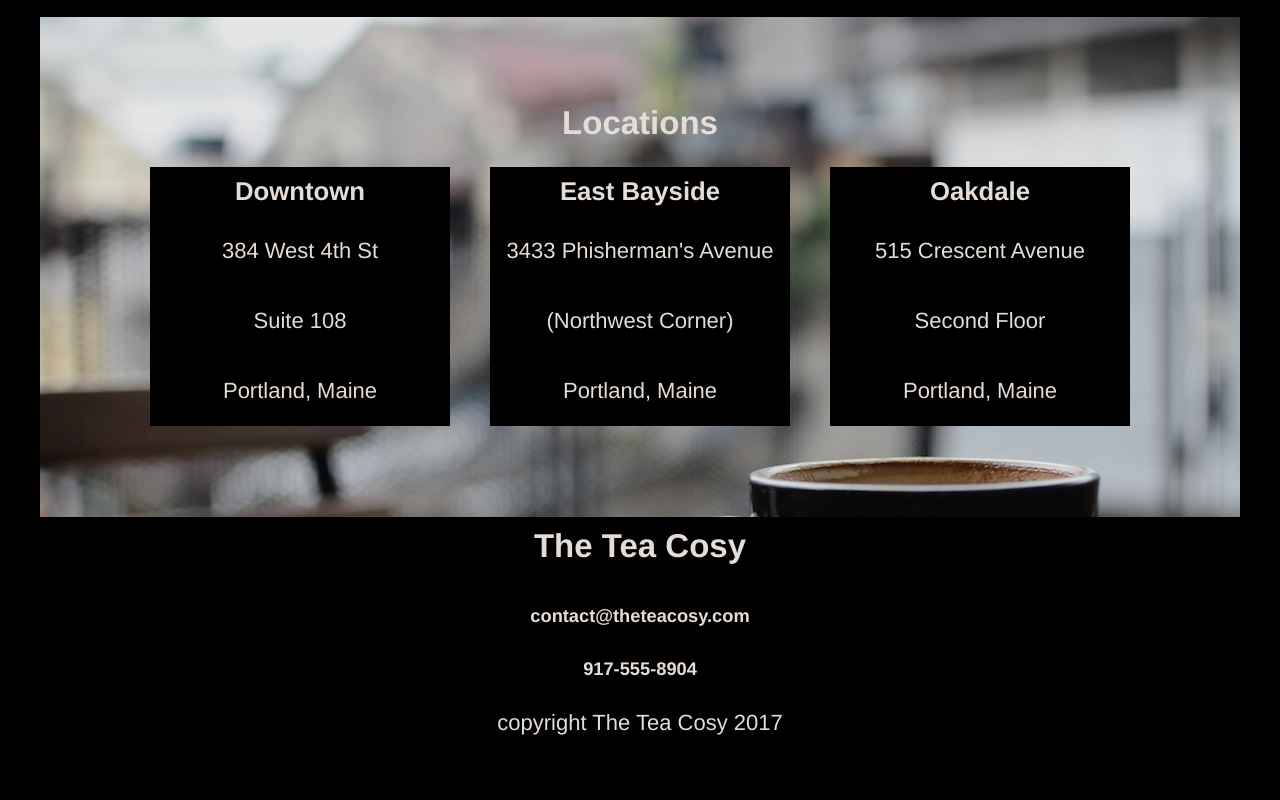
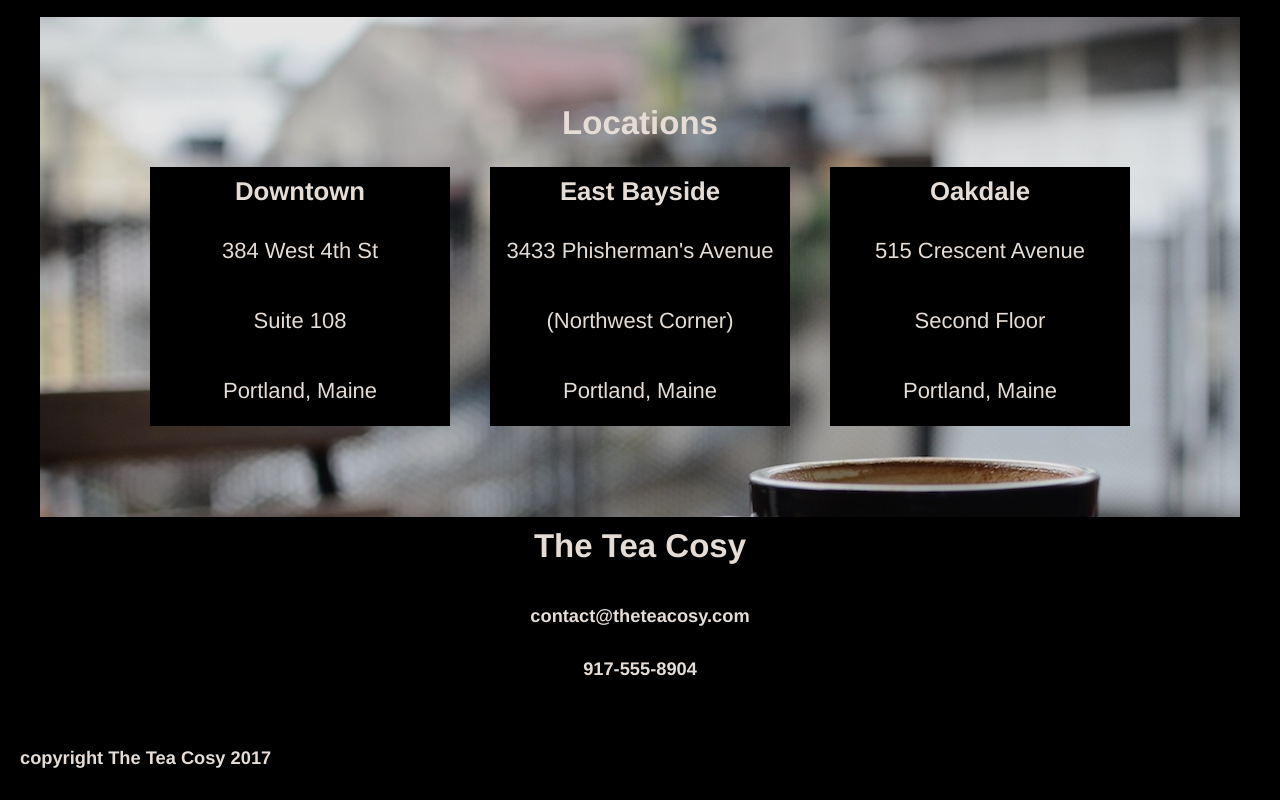
Before and after one commit to SandraSw/TeaCosy, a plain HTML site: page index.html in a window 1280 px wide. Shown: the part 1523-2323 px from the top of the page. Before the commit the page ends 2281 px from the top, so only its background shows below. Drawn offline with Linux system fonts and the light colour scheme.

Commit message:
Style contact and footer sections.

```diff
--- a/Resources/CSS/style.css
+++ b/Resources/CSS/style.css
@@ -120,4 +120,16 @@ a {
   margin: 15px 20px;
 }
 
+/* Contact styling */
+
+.contact {
+  height: 200px;
+  width: 100%;
+}
+
 /* Footer styling */
+
+footer {
+  text-align: left;
+  margin-left: 20px;
+}
--- a/index.html
+++ b/index.html
@@ -119,11 +119,7 @@
 
       </div>
 
-    </main>
-
-    <!-- Footer section -->
-
-    <footer>
+      <!-- Contact section -->
 
       <div class="contact">
 
@@ -133,11 +129,13 @@
 
       </div>
 
-      <div class="copyright">
+    </main>
 
-        <p>copyright The Tea Cosy 2017</p>
+    <!-- Footer section -->
 
-      </div>
+    <footer>
+
+      <h5>copyright The Tea Cosy 2017</h5>
 
     </footer>
 
```
